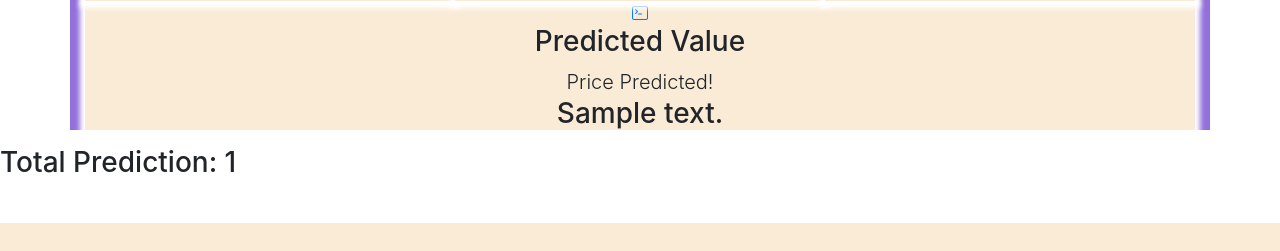
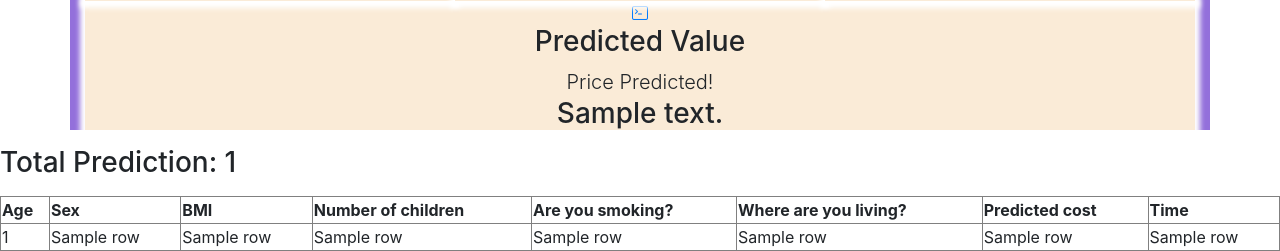
Before and after one commit to minhtai048/QC_SoftTest, a Flask app: template templates/menu.html in a window 1280 px wide. Shown: the part 577-828 px from the top of the page. Before the commit the page ends 800 px from the top, so only its background shows below. Run offline with Flask 2, Linux system fonts and the light colour scheme; the template is opened without the code that fills it: most values are stand-ins (such as "Sample title", 1, 10 or a date in 2020); parts of the project's set-up code (start-up, migrations or seed data) failed here and were passed over; some libraries are stand-ins or nearby versions.

Commit message:
Adding history usage of user
+ Adding function to display a table that illustrates user usage.
+ Rebase the check login function

```diff
--- a/app.py
+++ b/app.py
@@ -37,7 +37,6 @@ app.secret_key = "QCTESTING"
 # homepage - login UI.
 @app.route('/')
 def home():
-    global is_valid_request; is_valid_request = False
     return render_template('login.html')
 
 # get user login and process
@@ -60,9 +59,12 @@ def login():
 # menu input - prediction UI
 @app.route('/menu')
 def menu():
+    global is_valid_request
     if (is_valid_request == True):
+        is_valid_request = False
         return render_template('menu.html',
-                               total_pred=datamodel.inputdata_to_totalpred())
+                               total_pred=datamodel.inputdata_to_totalpred(),
+                               display_data=datamodel.display_data())
     if (is_valid_request == False):
         message = {'message' :
                    f'Unauthorized request'}
@@ -146,7 +148,8 @@ def predict():
     return render_template('menu.html', age=ageinput, gender=gender_display,
                            bmi=bmiinput, child=childinput, smoking=smokinginput,
                            region=regioninput, prediction_text= prediction,
-                           total_pred=datamodel.inputdata_to_totalpred())
+                           total_pred=datamodel.inputdata_to_totalpred(),
+                           display_data=datamodel.display_data())
 
 if __name__ == "__main__":
     app.run()
--- a/templates/menu.html
+++ b/templates/menu.html
@@ -214,6 +214,34 @@
         <div id="Total" class="features-icons-item mx-auto mb-0 mb-lg-3">
             <h3>Total Prediction: {{ total_pred }}</h3>
         </div>
+        <table align border="1px solid black" style="width:100%">
+            <thead>
+              <tr>
+                <th>Age</th>
+                 <th>Sex</th>
+                 <th>BMI</th>
+                 <th>Number of children</th>
+                 <th>Are you smoking?</th>
+                 <th>Where are you living?</th>
+                 <th>Predicted cost</th>
+                 <th>Time</th>
+              </tr>
+            </thead>
+            <tbody>
+              {% for row in display_data %}
+                <tr>
+                  <td>{{row[0]}}</td>
+                  <td>{{row[1]}}</td>
+                  <td>{{row[2]}}</td>
+                  <td>{{row[3]}}</td>
+                  <td>{{row[4]}}</td>
+                  <td>{{row[5]}}</td>
+                  <td>{{row[6]}}</td>
+                  <td>{{row[7]}}</td>
+                </tr>
+              {% endfor %}
+            </tbody>
+          </table>
         <!-- Image Showcases-->
  <!-- Icons Grid-->
 
```
Also changed, not shown: utils/database_process.py (+15 -2 lines).
